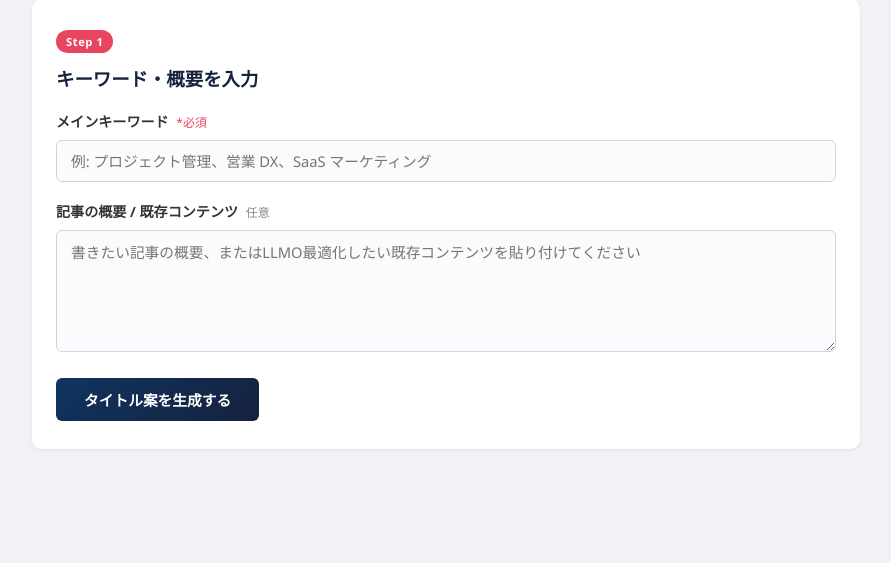
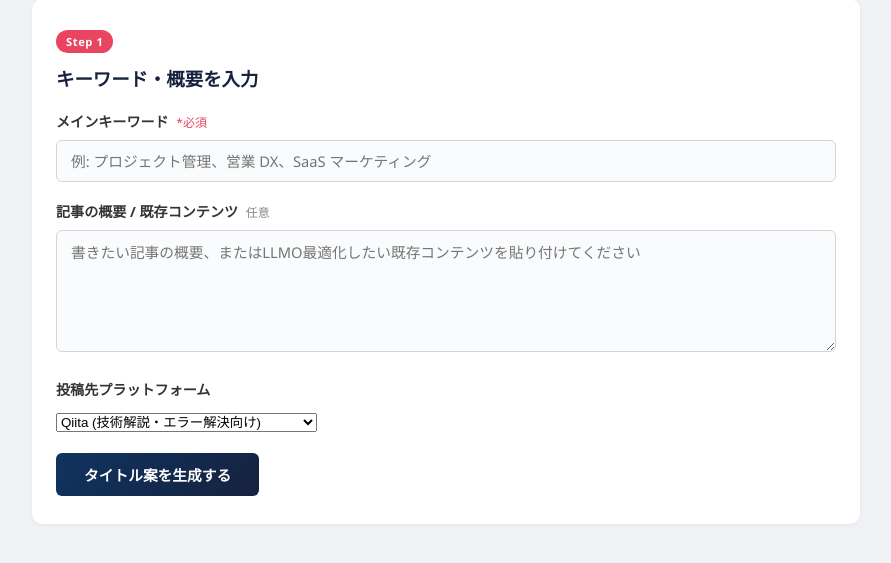
Before and after one commit to ritanikuzuki/LLMO_practice_docker_version, a Flask app: page / in a window 1280 px wide. Shown: the part 152-715 px from the top of the page, without its empty margins (194-1085 px from the left). Run offline with Flask 3, Linux system fonts and the light colour scheme.

Commit message:
投稿プラットフォーム選択機能

```diff
--- a/app.py
+++ b/app.py
@@ -22,9 +22,20 @@ def generate_titles():
     data = request.get_json()
     keyword = data.get("keyword", "").strip()
     summary = data.get("summary", "").strip()
+    platform = data.get("platform", "blog")
 
     if not keyword:
         return jsonify({"error": "キーワードを入力してください"}), 400
+
+    platform_instruction = ""
+    if platform == "qiita":
+        platform_instruction = "Qiita向け: 技術的な正確性を重視し、[Python] のように主要技術をブラケットで囲む案も含めてください。"
+    elif platform == "zenn":
+        platform_instruction = "Zenn向け: 開発者の知的好奇心を刺激する、スッキリとした知的なタイトルにしてください。"
+    elif platform == "note":
+        platform_instruction = "note向け: 親しみやすく、個人の体験や気づきを感じさせるキャッチーなタイトルにしてください。"
+    else:
+        platform_instruction = "ブログ向け: SEOとLLMO（AI引用最適化）を両立した、検索されやすいタイトルにしてください。"
 
     summary_section = ""
     if summary:
@@ -36,6 +47,7 @@ def generate_titles():
     prompt = f"""あなたはLLMO（LLM Optimization）の専門家です。
     以下のキーワードに基づいて、ChatGPT・Claude・Gemini等の生成AIに引用・参照されやすい
     ブログ記事のタイトル案を7個生成してください。
+    {platform_instruction}
     {summary_section}
     キーワード: {keyword}
 
@@ -90,9 +102,41 @@ def generate_article():
     title = data.get("title", "").strip()
     keyword = data.get("keyword", "").strip()
     summary = data.get("summary", "").strip()
+    platform = data.get("platform", "blog")
 
     if not title:
         return jsonify({"error": "タイトルを選択してください"}), 400
+
+    # プラットフォーム別の指示
+    platform_style = ""
+    if platform == "qiita":
+        platform_style = """
+        【Qiita最適化要件】:
+        ・エンジニアが「逆引き」で使いやすいよう、コードと解説を交互に配置。
+        ・動作環境（OS/言語バージョン）を明記。
+        ・「結論から言うと」というセクションを冒頭に置く。
+        """
+    elif platform == "zenn":
+        platform_style = """
+        【Zenn最適化要件】:
+        ・冒頭にYAML Frontmatterを追加（emoji, type: "tech", topics, published: true）。
+        ・モダンな技術スタックを前提とした解説。
+        ・図解を意識したテキスト構造（:::message などの独自記法は使わず標準Markdownで）。
+        """
+    elif platform == "note":
+        platform_style = """
+        【note最適化要件】:
+        ・専門用語には簡単な解説を添える。
+        ・「なぜこれが必要か」という背景（ストーリー）を重視。
+        ・見出し画像がなくても読みやすい、ゆとりのある段落構成。
+        """
+    else:
+        platform_style = """
+        【汎用ブログ/LLMO要件】:
+        ・H2, H3の構造を厳格に。
+        ・定義文（〜とは）を強調。
+        ・JSON-LD的な構造を意識した要約を含める。
+        """
 
     summary_section = ""
     if summary:
@@ -104,11 +148,14 @@ def generate_article():
     prompt = f"""あなたはLLMO（LLM Optimization）の専門家です。
     以下のタイトルとキーワードに基づいて、ChatGPT・Claude・Gemini等の生成AIに
     引用・参照されやすい構造のブログ記事を作成してください。
+
+    {platform_style}
+
     {summary_section}
     タイトル: {title}
     キーワード: {keyword}
 
-    記事作成の条件:
+    記事作成の共通条件:
     ・導入文: 読者の課題を明確にし、この記事で何が得られるかを簡潔に説明
     ・見出し構造: H2・H3を適切に使い、論理的な階層構造にする
     ・定義文: 「〜とは」で始まる明確な定義を含める（AIが引用しやすい）
--- a/templates/index.html
+++ b/templates/index.html
@@ -29,6 +29,16 @@
             <div class="form-group">
                 <label for="summary">記事の概要 / 既存コンテンツ <span class="optional">任意</span></label>
                 <textarea id="summary" rows="5" placeholder="書きたい記事の概要、またはLLMO最適化したい既存コンテンツを貼り付けてください"></textarea>
+            </div>
+
+            <div class="form-group">
+                <label for="platform">投稿先プラットフォーム</label>
+                <select id="platform" class="select-input">
+                    <option value="qiita">Qiita (技術解説・エラー解決向け)</option>
+                    <option value="zenn">Zenn (モダン技術・体系的解説向け)</option>
+                    <option value="note">note (ビジネス・コラム・概念解説向け)</option>
+                    <option value="blog">個人ブログ / その他 (汎用SEO・LLMO)</option>
+                </select>
             </div>
 
             <button id="btn-generate-titles" class="btn-primary" onclick="generateTitles()">
@@ -87,6 +97,7 @@
         async function generateTitles() {
             const keyword = document.getElementById("keyword").value.trim();
             const summary = document.getElementById("summary").value.trim();
+            const platform = document.getElementById("platform").value;
 
             if (!keyword) {
                 alert("キーワードを入力してください");
@@ -99,7 +110,7 @@
                 const res = await fetch("/api/generate-titles", {
                     method: "POST",
                     headers: { "Content-Type": "application/json" },
-                    body: JSON.stringify({ keyword, summary })
+                    body: JSON.stringify({ keyword, summary, platform })
                 });
                 const data = await res.json();
 
@@ -157,6 +168,7 @@
 
             const keyword = document.getElementById("keyword").value.trim();
             const summary = document.getElementById("summary").value.trim();
+            const platform = document.getElementById("platform").value;
 
             showLoading("記事を生成中... (30秒〜1分ほどかかります)");
 
@@ -164,7 +176,7 @@
                 const res = await fetch("/api/generate-article", {
                     method: "POST",
                     headers: { "Content-Type": "application/json" },
-                    body: JSON.stringify({ title: selectedTitle, keyword, summary })
+                    body: JSON.stringify({ title: selectedTitle, keyword, summary, platform })
                 });
                 const data = await res.json();
 
```
